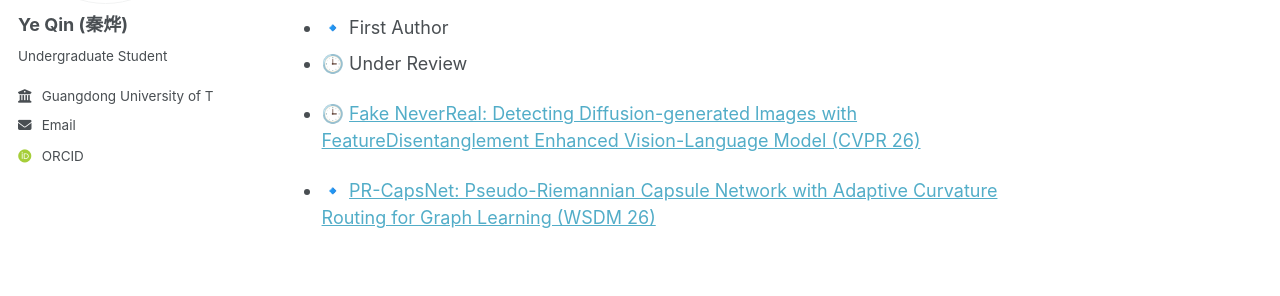
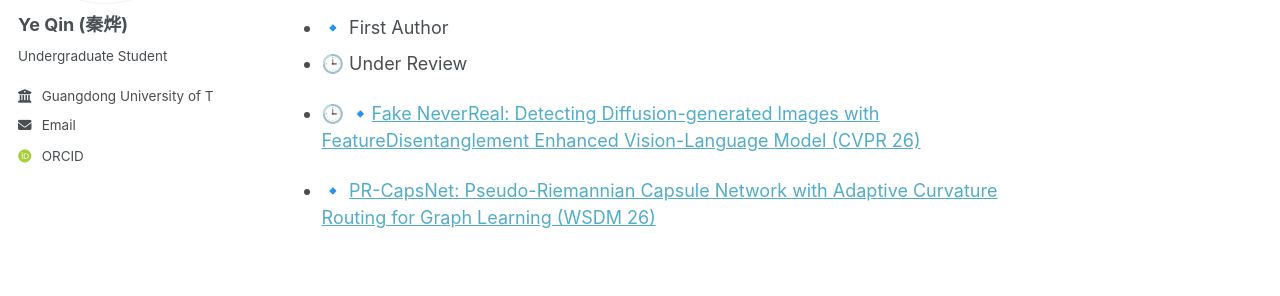
Before and after one commit to suannaige/suannaige.github.io, a Jekyll site: the page built from _pages/about.md, in a window 1280 px wide and 900 px high, scrolled down 716 px. Shown: the part 270-566 px from the top of the window. Built offline with Jekyll 4.4.1, drawn with Linux system fonts in a browser that asks for light colours; some web fonts are replaced; a script that is not in the unit is left out.

Commit message:
优化了主页

```diff
--- a/_pages/about.md
+++ b/_pages/about.md
@@ -38,6 +38,6 @@ Total Publications: 2
   - 🔹 First Author
   - 🕒 Under Review
 
- - 🕒 [Fake NeverReal: Detecting Diffusion-generated lmages with FeatureDisentanglement Enhanced Vision-Language Model (CVPR 26)](https://dadad)
+ - 🕒 🔹[Fake NeverReal: Detecting Diffusion-generated lmages with FeatureDisentanglement Enhanced Vision-Language Model (CVPR 26)](https://dadad)
 
  - 🔹 [PR-CapsNet: Pseudo-Riemannian Capsule Network with Adaptive Curvature Routing for Graph Learning (WSDM 26)](https://dadad)
```
